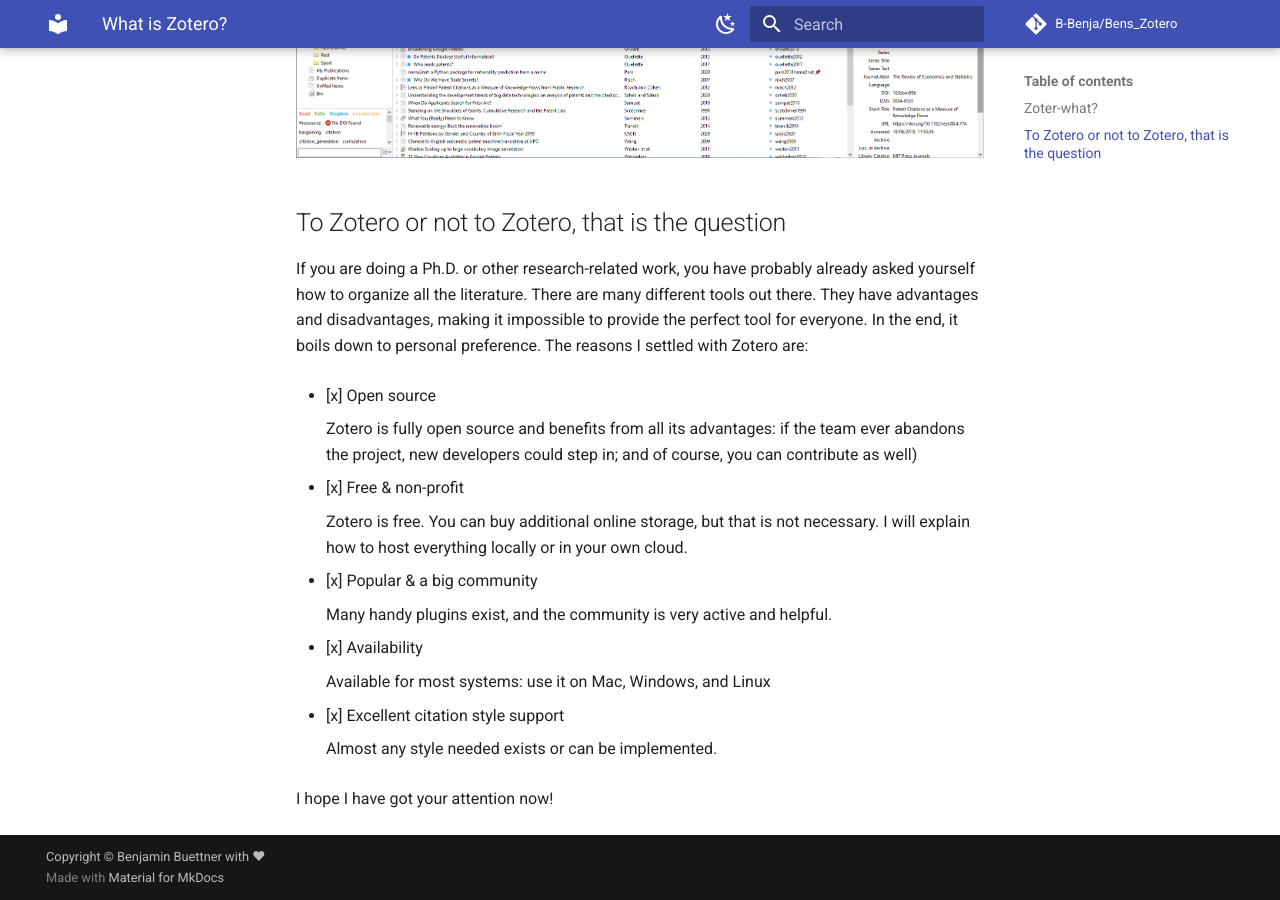
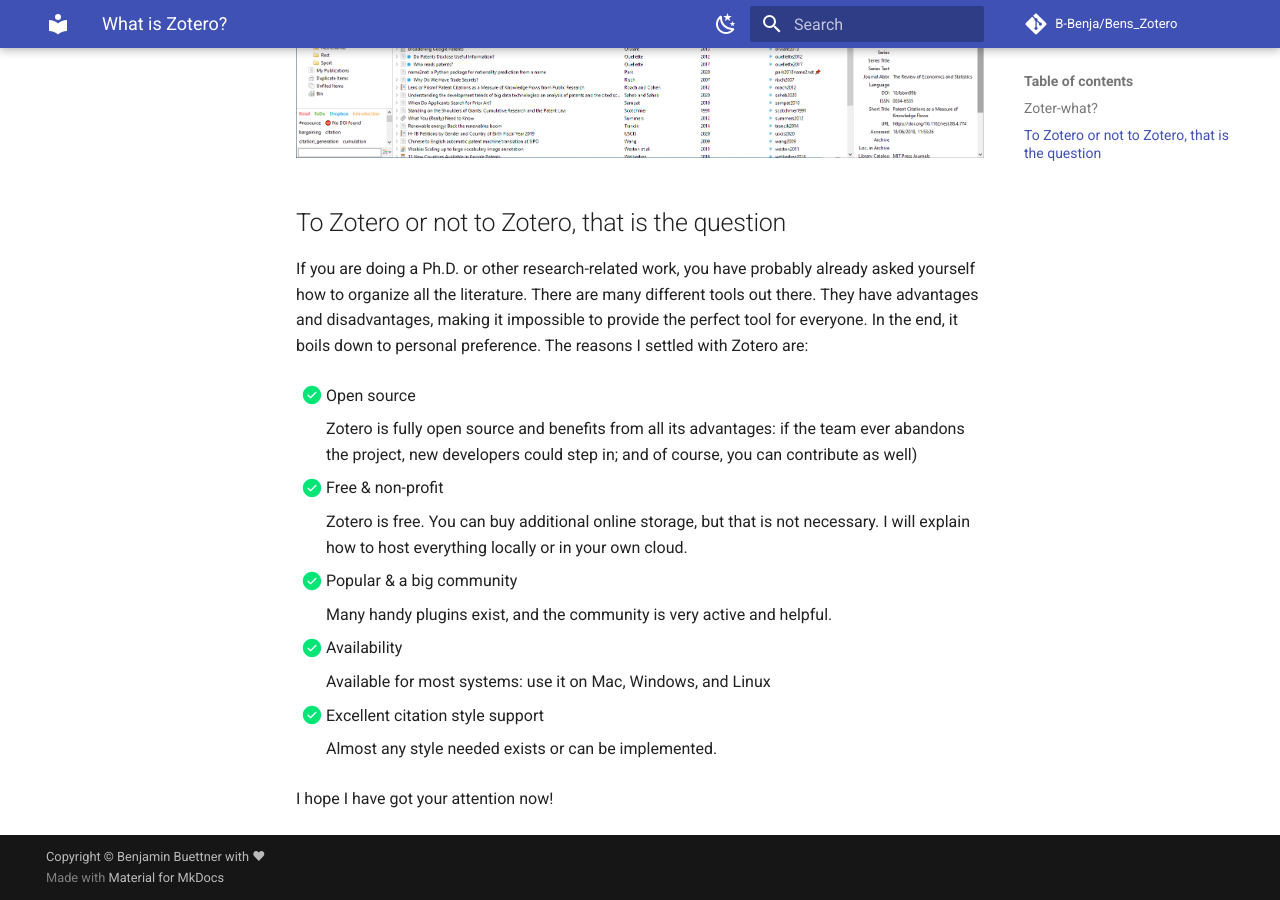
Before and after one commit to B-Benja/Bens_Zotero, an MkDocs documentation site: the page built from docs/index.md, in a window 1280 px wide and 900 px high, scrolled down 764 px. Built offline with MkDocs 1.6.1 and Material for MkDocs 9.7.7, drawn with Linux system fonts in a browser that asks for light colours; comment, search, counter and statistics services are not loaded.

Commit message:
Update mkdocs.yml

```diff
--- a/mkdocs.yml
+++ b/mkdocs.yml
@@ -35,3 +35,30 @@
 
 
 copyright: Copyright &copy; Benjamin Buettner with &hearts;
+
+markdown_extensions:
+  - pymdownx.highlight:
+      anchor_linenums: true
+  - pymdownx.inlinehilite
+  - pymdownx.snippets
+  - pymdownx.superfences
+  - def_list
+  - pymdownx.tasklist:
+      custom_checkbox: true
+  - admonition
+  - pymdownx.details
+  - pymdownx.tabbed:
+      alternate_style: true
+  - attr_list
+  - md_in_html
+  - tables
+  - pymdownx.critic
+  - pymdownx.caret
+  - pymdownx.keys
+  - pymdownx.mark
+  - pymdownx.tilde
+  - pymdownx.superfences:
+      custom_fences:
+        - name: mermaid
+          class: mermaid
+          format: !!python/name:pymdownx.superfences.fence_code_format
```
